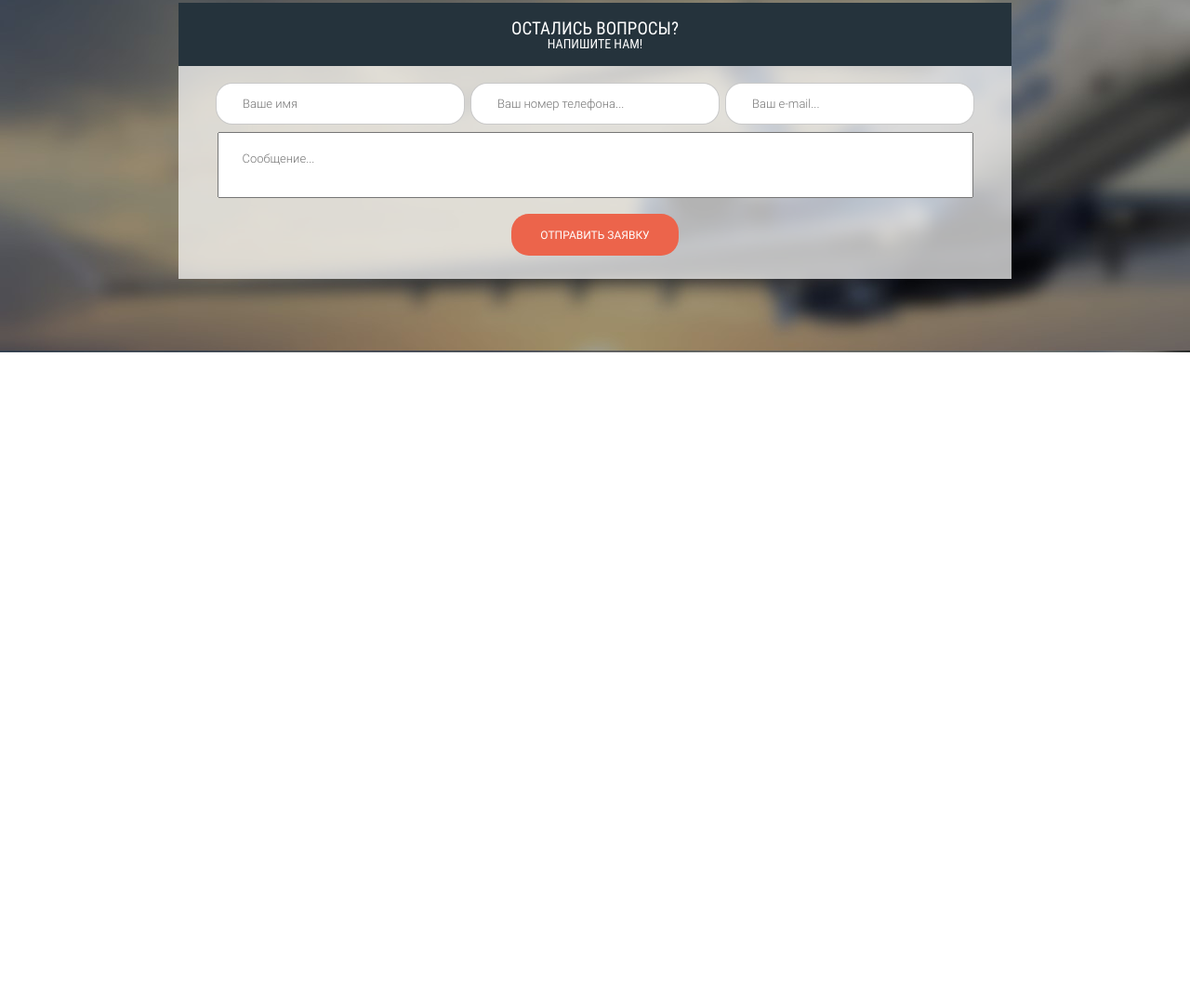
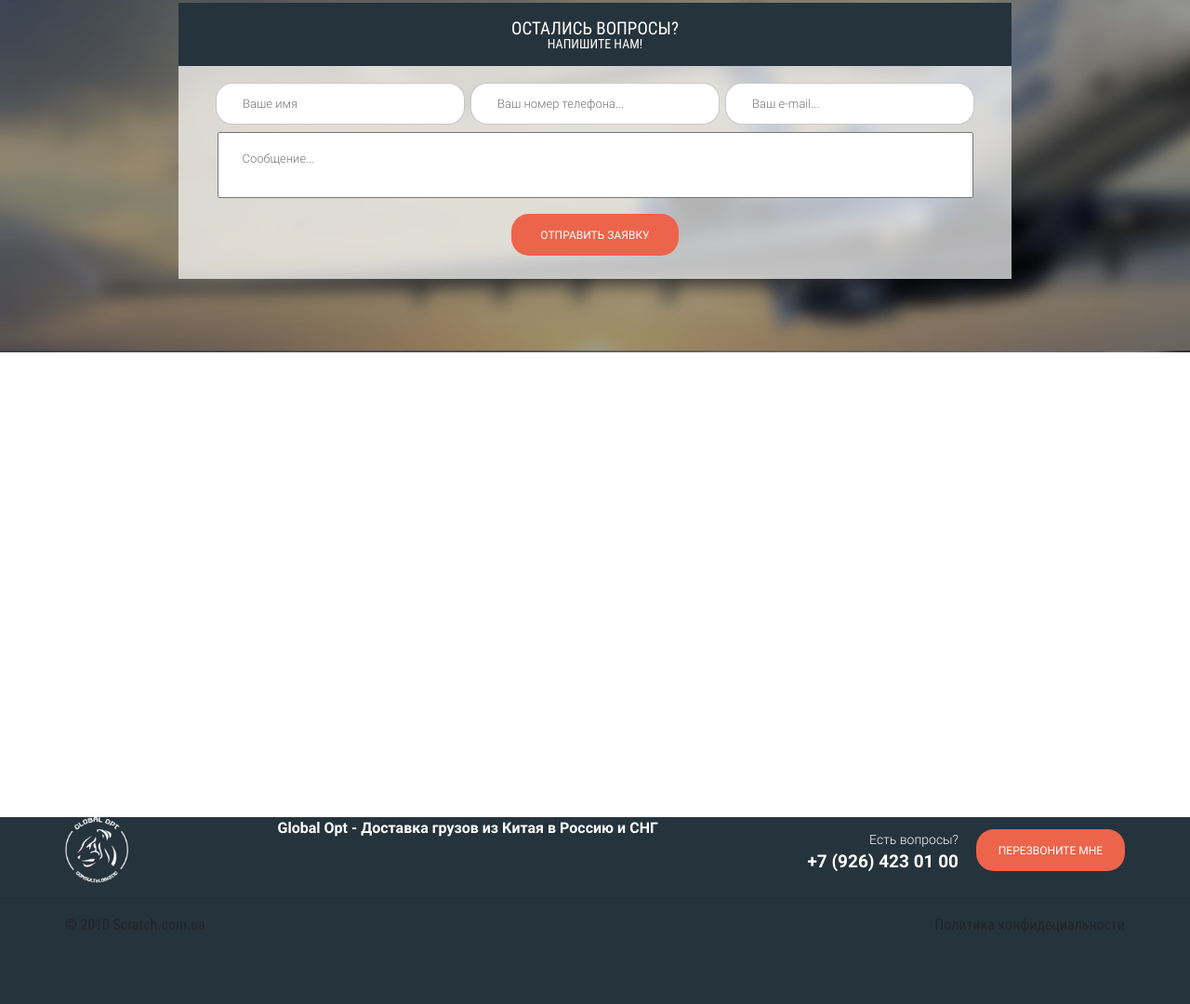
Before and after one commit to Gozzi-G/GLOBALOPT, a website: page src/index.html in a window 1280 px wide. Shown: the part 4757-5837 px from the top of the page at 93% size. Before the commit the page ends 5136 px from the top, so only its background shows below. Drawn offline with nearby package versions, Linux system fonts and the light colour scheme.

Commit message:
add maps and footer

```diff
--- /dev/null
+++ b/src/Sass/blocks/_footer.scss
@@ -0,0 +1,51 @@
+.footer {
+   height: 201px;
+   background-color: #25333c;
+   // padding: 24px 0 28px 0;
+   &_container {
+      display: flex;
+      justify-content: space-between;
+
+   }
+   &__logo {
+      width: 68px;
+      height: 71px;
+      img {
+         width: 100%;
+      }
+   }
+   &__text {
+      color: #ffffff;
+      font-family: Roboto;
+      font-size: 16px;
+      font-weight: 700;
+   }
+   &__contacts {
+      display: flex;
+      justify-content: space-between;
+      align-items: center;
+   }
+   &__contacts-phone {
+      display: flex;
+      flex-direction: column;
+      align-items: flex-end;
+      margin-right: 19px;
+
+      div {
+         color: #ffffff;
+         font-family: Roboto;
+         font-size: 14px;
+         font-weight: 300;
+         line-height: 24px;
+      }
+
+      a {
+         color: #ffffff;
+         font-family: Roboto;
+         font-size: 19px;
+         font-weight: 700;
+         line-height: 24px;
+      }
+   }
+
+}
--- a/src/Sass/blocks/_header.scss
+++ b/src/Sass/blocks/_header.scss
@@ -23,13 +23,11 @@
       padding-left: 15px;
       padding-right: 15px;
       font-size: 15px;
-      // border-left: dotted #5c5e6a;
       &:hover {
          border-right: dotted #5c5e6a;
       }
       &:nth-child(1) {
          padding-left: 0;
-         // border: none;
       }
 
       a {
--- /dev/null
+++ b/src/Sass/blocks/_location.scss
@@ -0,0 +1,3 @@
+.location {
+   height: 500px;
+}
--- a/src/Sass/style.scss
+++ b/src/Sass/style.scss
@@ -30,3 +30,5 @@
 @import "blocks/feedback";
 @import "blocks/carousel";
 @import "blocks/questions";
+@import "blocks/location";
+@import "blocks/footer";
--- a/src/index.html
+++ b/src/index.html
@@ -476,6 +476,36 @@
          </div>
    </div>
 
+   <div class="location">
+      <script type="text/javascript" charset="utf-8" async
+         src="https://api-maps.yandex.ru/services/constructor/1.0/js/?um=constructor%3A30cf645dfb80a67732d96cf2603f22b0de9a20af6908389b71efba72acdf32a5&amp;width=100%25&amp;height=500&amp;lang=ru_RU&amp;scroll=false">
+      </script>
+   </div>
+
+   <footer class="footer">
+      <div class="container footer_container">
+         <a href="#" class="footer__logo">
+            <img src="img/logo.png" alt="" class="logo">
+         </a>
+         <div class="footer__text">Global Opt - Доставка грузов из Китая в Россию и СНГ</div>
+         <div class="footer__contacts">
+            <div class="footer__contacts-phone">
+               <div>Есть вопросы?</div>
+               <a href="tel:+7(926)4230100">+7 (926) 423 01 00</a>
+            </div>
+            <button class="button">Перезвоните мне</button>
+         </div>
+      </div>
+      <hr>
+      <div class="container footer_container">
+         <div>© 2010 Scratch.com.ua</div>
+         <div>Политика конфидециальности</div>
+      </div>
+
+   </footer>
+
+
+
 <script src="https://code.jquery.com/jquery-3.5.1.min.js"></script>
 <script src="js/slick.min.js"></script>
 <script src="js/script.js"></script>
```
Also changed, not shown: src/css/style.min.css, src/icons/lacation.png (added).
